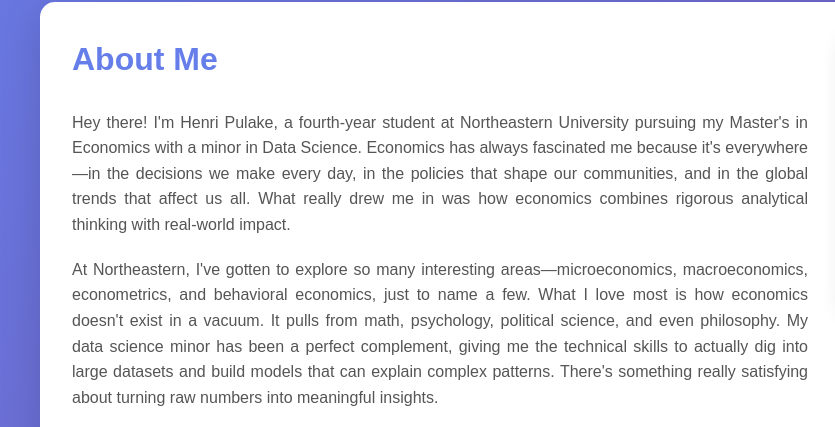
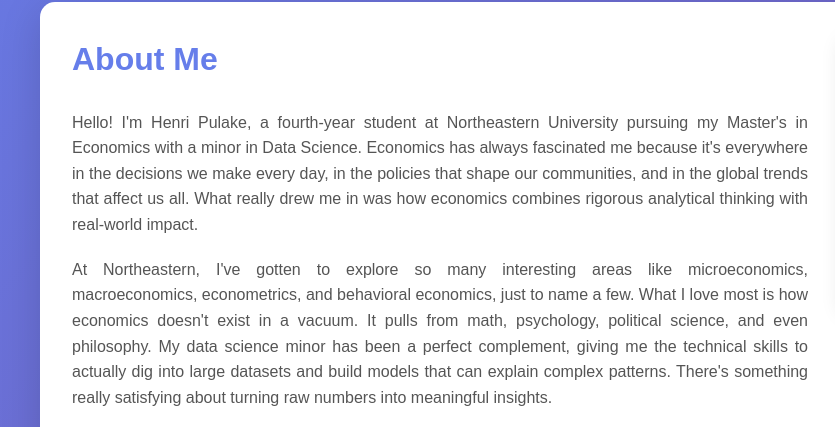
Before and after one commit to HenriDS4200/HenriDS4200.github.io, a plain HTML site: page index.html in a window 1280 px wide. Shown: the part 362-789 px from the top of the page, 0-835 px from the left. Drawn offline with Linux system fonts and the light colour scheme.

Commit message:
Update index.html

```diff
--- a/index.html
+++ b/index.html
@@ -32,10 +32,10 @@
                 <div class="about-text">
                     <h2>About Me</h2>
 <p>
-    Hey there! I'm Henri Pulake, a fourth-year student at Northeastern University pursuing my Master's in Economics with a minor in Data Science. Economics has always fascinated me because it's everywhere—in the decisions we make every day, in the policies that shape our communities, and in the global trends that affect us all. What really drew me in was how economics combines rigorous analytical thinking with real-world impact.
+    Hello! I'm Henri Pulake, a fourth-year student at Northeastern University pursuing my Master's in Economics with a minor in Data Science. Economics has always fascinated me because it's everywhere in the decisions we make every day, in the policies that shape our communities, and in the global trends that affect us all. What really drew me in was how economics combines rigorous analytical thinking with real-world impact.
 </p>
 <p>
-    At Northeastern, I've gotten to explore so many interesting areas—microeconomics, macroeconomics, econometrics, and behavioral economics, just to name a few. What I love most is how economics doesn't exist in a vacuum. It pulls from math, psychology, political science, and even philosophy. My data science minor has been a perfect complement, giving me the technical skills to actually dig into large datasets and build models that can explain complex patterns. There's something really satisfying about turning raw numbers into meaningful insights.
+    At Northeastern, I've gotten to explore so many interesting areas like microeconomics, macroeconomics, econometrics, and behavioral economics, just to name a few. What I love most is how economics doesn't exist in a vacuum. It pulls from math, psychology, political science, and even philosophy. My data science minor has been a perfect complement, giving me the technical skills to actually dig into large datasets and build models that can explain complex patterns. There's something really satisfying about turning raw numbers into meaningful insights.
 </p>
 <p>
     Outside of coursework, I'm particularly drawn to development economics—understanding how countries grow, how inequality develops, and what policies can actually make a difference. I really believe that smart economic policies can change lives and create opportunities for people who need them most. I've also spent some time volunteering to teach financial literacy to high school students around Boston, which has been incredibly rewarding. After I graduate, I'm hoping to work in economic consulting or policy analysis, somewhere I can put what I've learned to work on problems that matter.
```
